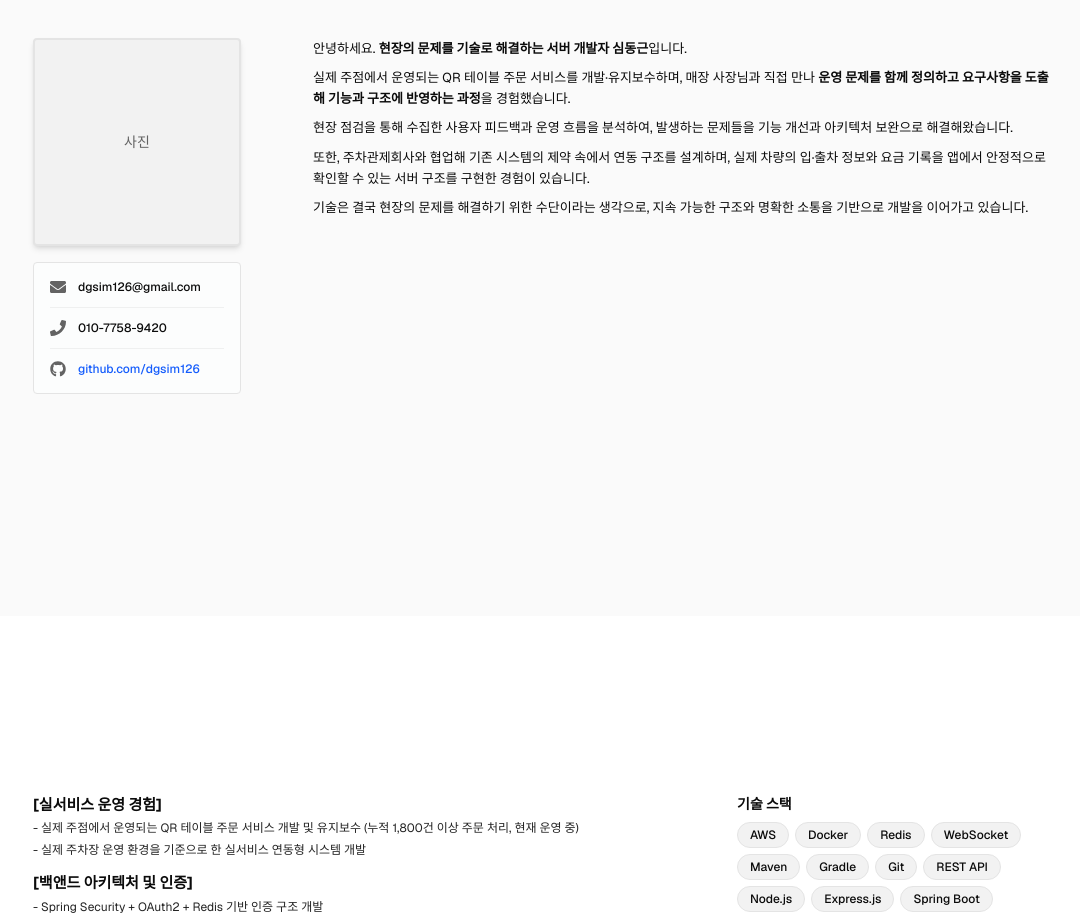
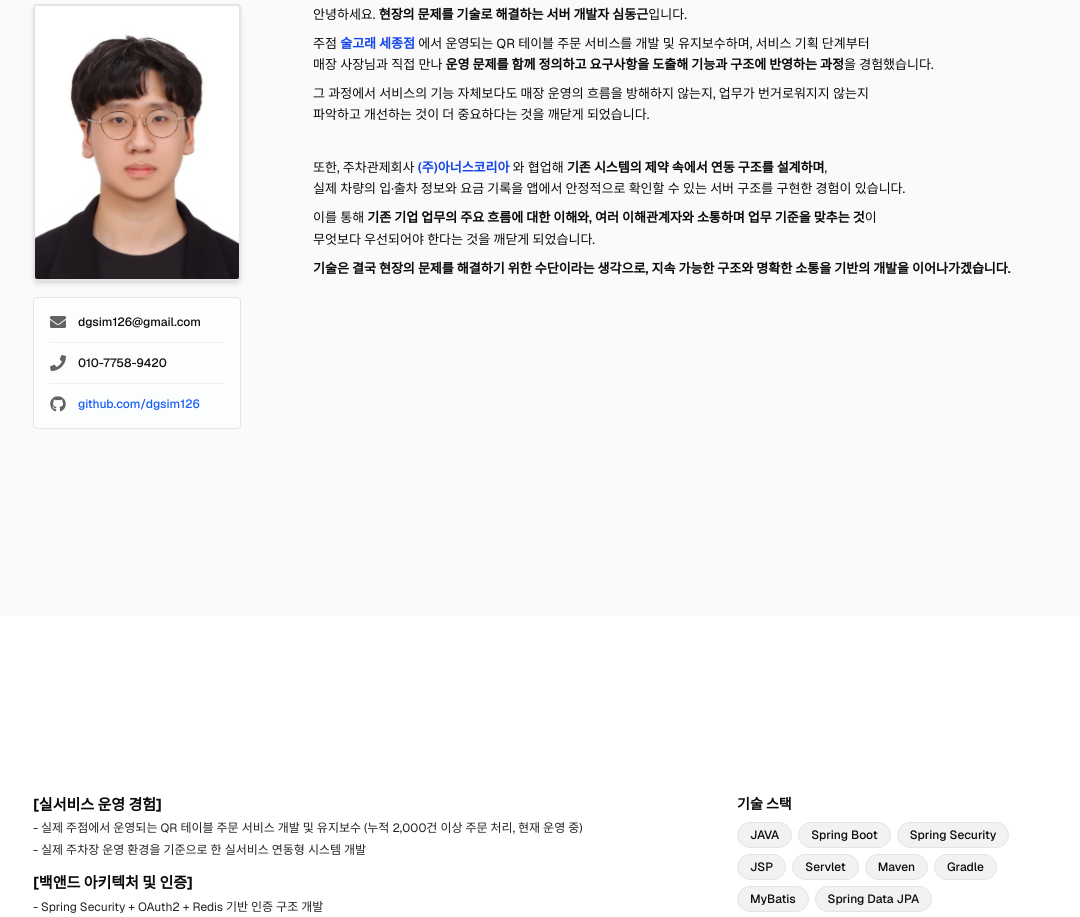
Before and after one commit to dgsim126/donggeun, a Next.js app: page / in a window 1280 px wide. Shown: the part 1040-1957 px from the top of the page, without its empty margins (95-1175 px from the left). Built offline with nearby package versions, Linux system fonts and the light colour scheme.

Commit message:
fix: main page

```diff
--- a/app/page.tsx
+++ b/app/page.tsx
@@ -19,7 +19,7 @@ export default function HomePage() {
             <h1 className="text-2xl sm:text-3xl md:text-4xl lg:text-5xl font-bold text-center text-balance leading-tight">
               현장의 요구를 기술로 풀어내는
               <br />
-              서버 개발자르, <span className="text-blue-600 inline-block">심동근</span>
+              서버 개발자, <span className="text-blue-600 inline-block">심동근</span>
             </h1>
           </div>
         </section>
@@ -33,9 +33,16 @@ export default function HomePage() {
           <div className="max-w-5xl mx-auto w-full">
             <div className="grid md:grid-cols-[240px_1fr] gap-6 md:gap-10">
               <div className="space-y-4 w-52 mx-auto md:mx-0">
-                <div className="w-52 h-52 bg-muted rounded-lg flex items-center justify-center border-2 border-border shadow-md">
-                  <span className="text-muted-foreground text-sm">사진</span>
-                </div>
+                <div className="w-52 h-[277px] mx-auto md:mx-0 rounded-lg overflow-hidden border-2 border-border shadow-md bg-muted">
+  <img
+    src="/images/my.png"
+    alt="심동근 증명사진"
+    className="w-full h-full object-cover object-top"
+  />
+</div>
+
+
+
                 <div className="space-y-3 bg-background/50 rounded-lg p-4 border border-border w-52">
                   <div className="flex items-center gap-3">
                     <FaEnvelope className="w-4 h-4 text-muted-foreground flex-shrink-0" />
@@ -63,27 +70,35 @@ export default function HomePage() {
               {/* </CHANGE> */}
               <div className="prose max-w-none space-y-2">
                 <p className="text-foreground leading-relaxed text-xs md:text-[13px]">
-                  안녕하세요.{" "}
+                  안녕하세요.{"  "}
                   <strong className="font-semibold">현장의 문제를 기술로 해결하는 서버 개발자 심동근</strong>입니다.
                 </p>
                 <p className="text-foreground leading-relaxed text-xs md:text-[13px]">
-                  실제 주점에서 운영되는 QR 테이블 주문 서비스를 개발·유지보수하며, 매장 사장님과 직접 만나{" "}
-                  <strong className="font-semibold">
+                  <div> 주점  <span className="text-blue-700 font-semibold">술고래 세종점</span> 에서 운영되는 QR 테이블 주문 서비스를 개발 및 유지보수하며, 서비스 기획 단계부터</div>
+                  <div>매장 사장님과 직접 만나 <strong className="font-semibold">
                     운영 문제를 함께 정의하고 요구사항을 도출해 기능과 구조에 반영하는 과정
-                  </strong>
-                  을 경험했습니다.
+                  </strong>을 경험했습니다.</div>
+
                 </p>
                 <p className="text-foreground leading-relaxed text-xs md:text-[13px]">
-                  현장 점검을 통해 수집한 사용자 피드백과 운영 흐름을 분석하여, 발생하는 문제들을 기능 개선과 아키텍처
-                  보완으로 해결해왔습니다.
+                  <div>그 과정에서 서비스의 기능 자체보다도 매장 운영의 흐름을 방해하지 않는지, 업무가 번거로워지지 않는지</div>
+                  <div> 파악하고 개선하는 것이 더 중요하다는 것을 깨닫게 되었습니다. </div>
+                </p>
+                <p className="text-foreground leading-relaxed text-xs md:text-[13px] mt-8" />
+                <p className="text-foreground leading-relaxed text-xs md:text-[13px] mt-8" />
+
+
+                <p className="text-foreground leading-relaxed text-xs md:text-[13px]">
+                  <div>또한, 주차관제회사 <span className="text-blue-700 rounded font-semibold"> (주)아너스코리아 </span> 와 협업해 <strong className="font-semibold">기존 시스템의 제약 속에서 연동 구조를 설계하며</strong>,</div>
+                  <div>실제 차량의 입·출차 정보와 요금 기록을 앱에서 안정적으로 확인할 수 있는 서버 구조를 구현한 경험이 있습니다.</div>
+                </p>
+
+                <p className="text-foreground leading-relaxed text-xs md:text-[13px]">
+                  <div>이를 통해 <strong className="font-semibold">기존 기업 업무의 주요 흐름에 대한 이해와, 여러 이해관계자와 소통하며 업무 기준을 맞추는 것</strong>이 </div>
+                  <div>무엇보다 우선되어야 한다는 것을 깨닫게 되었습니다.</div>
                 </p>
                 <p className="text-foreground leading-relaxed text-xs md:text-[13px]">
-                  또한, 주차관제회사와 협업해 기존 시스템의 제약 속에서 연동 구조를 설계하며, 실제 차량의 입·출차 정보와
-                  요금 기록을 앱에서 안정적으로 확인할 수 있는 서버 구조를 구현한 경험이 있습니다.
-                </p>
-                <p className="text-foreground leading-relaxed text-xs md:text-[13px]">
-                  기술은 결국 현장의 문제를 해결하기 위한 수단이라는 생각으로, 지속 가능한 구조와 명확한 소통을 기반으로
-                  개발을 이어가고 있습니다.
+                  <strong className="font-semibold">기술은 결국 현장의 문제를 해결하기 위한 수단이라는 생각으로, 지속 가능한 구조와 명확한 소통을 기반의 개발을 이어나가겠습니다.</strong>
                 </p>
               </div>
             </div>
@@ -103,7 +118,7 @@ export default function HomePage() {
                   <h3 className="text-sm md:text-[15px] font-bold mb-1 text-foreground">[실서비스 운영 경험]</h3>
                   <ul className="space-y-0.5 text-[11px] md:text-xs text-foreground/90 leading-relaxed">
                     <li>
-                      - 실제 주점에서 운영되는 QR 테이블 주문 서비스 개발 및 유지보수 (누적 1,800건 이상 주문 처리, 현재
+                      - 실제 주점에서 운영되는 QR 테이블 주문 서비스 개발 및 유지보수 (누적 2,000건 이상 주문 처리, 현재
                       운영 중)
                     </li>
                     <li>- 실제 주차장 운영 환경을 기준으로 한 실서비스 연동형 시스템 개발</li>
@@ -154,28 +169,47 @@ export default function HomePage() {
               <div>
                 <h3 className="text-xs md:text-sm font-bold mb-2 text-foreground">기술 스택</h3>
                 <div className="flex flex-wrap gap-1.5">
-                  <TechBadge>AWS</TechBadge>
-                  <TechBadge>Docker</TechBadge>
-                  <TechBadge>Redis</TechBadge>
-                  <TechBadge>WebSocket</TechBadge>
+
+                  <TechBadge>JAVA</TechBadge>
+                  <TechBadge>Spring Boot</TechBadge>
+                  <TechBadge>Spring Security</TechBadge>
+                  <TechBadge>JSP</TechBadge>
+                  <TechBadge>Servlet</TechBadge>
                   <TechBadge>Maven</TechBadge>
                   <TechBadge>Gradle</TechBadge>
+                  <TechBadge>MyBatis</TechBadge>
+                  <TechBadge>Spring Data JPA</TechBadge>
+                  <div className="w-full" />
+                  <div className="w-full" />
+                  <div className="w-full" />
+
+
+                  <TechBadge>amazon AWS</TechBadge>
+                  <TechBadge>Docker</TechBadge>
+                  <TechBadge>WebSocket</TechBadge>
+
+                  <div className="w-full" />
                   <TechBadge>Git</TechBadge>
-                  <TechBadge>REST API</TechBadge>
-                  <TechBadge>Node.js</TechBadge>
-                  <TechBadge>Express.js</TechBadge>
-                  <TechBadge>Spring Boot</TechBadge>
-                  <TechBadge>Spring Security</TechBadge>
-                  <TechBadge>OAuth</TechBadge>
-                  <TechBadge>Spring Data JPA</TechBadge>
-                  <TechBadge>MyBatis</TechBadge>
-                  <TechBadge>JAVA</TechBadge>
-                  <TechBadge>JSP</TechBadge>
-                  <TechBadge>Servlet</TechBadge>
+                  <TechBadge>Redis</TechBadge>
+                  <TechBadge>OAuth2</TechBadge>
+                  <div className="w-full" />
+                  <div className="w-full" />
+                  <div className="w-full" />
+
                   <TechBadge>MySQL</TechBadge>
                   <TechBadge>MariaDB</TechBadge>
                   <TechBadge>PostgreSQL</TechBadge>
                   <TechBadge>MongoDB</TechBadge>
+                  <div className="w-full" />
+                  <div className="w-full" />
+                  <div className="w-full" />
+
+
+
+                  <TechBadge>REST API</TechBadge>
+                  <TechBadge>Node.js</TechBadge>
+                  <TechBadge>Express.js</TechBadge>
+
                 </div>
               </div>
             </div>
@@ -207,6 +241,12 @@ export default function HomePage() {
                 <h3 className="text-sm md:text-base font-bold mb-3 text-foreground">경험·교육·활동</h3>
                 <div className="space-y-2 text-foreground leading-relaxed">
                   <div>
+                    <p className="font-semibold text-[11px] md:text-xs">삼성소프트웨어아카데미(SSAFY) (2025.07~)</p>
+                    <p className="text-muted-foreground text-[10px] md:text-[11px] mt-0.5">
+                      삼성소프트웨어아카데미 과정 수료 중
+                    </p>
+                  </div>
+                  <div>
                     <p className="font-semibold text-[11px] md:text-xs">멋쟁이사자처럼(2024.03~2024.12) 동아리</p>
                     <p className="text-muted-foreground text-[10px] md:text-[11px] mt-0.5">
                       멋쟁이사자처럼 대학 12기 (백앤드)
@@ -218,88 +258,113 @@ export default function HomePage() {
                       교내 개발 및 창업 동아리 언더독레볼루션 운영진
                     </p>
                   </div>
-                  <div>
-                    <p className="font-semibold text-[11px] md:text-xs">삼성소프트웨어아카데미(SSAFY) (2025.07~)</p>
-                    <p className="text-muted-foreground text-[10px] md:text-[11px] mt-0.5">
-                      삼성소프트웨어아카데미 과정 수료 중
-                    </p>
-                  </div>
                 </div>
               </div>
             </div>
 
+            {/* 자격·어학·수상 */}
             <div className="border-2 border-border rounded-xl p-4 bg-background/80 shadow-sm">
-              <h3 className="text-sm md:text-base font-bold mb-3 text-foreground">자격·어학·수상</h3>
+              <h3 className="text-sm md:text-base font-bold mb-3 text-foreground">
+                자격·어학·수상
+              </h3>
+
               <div className="space-y-1.5">
-                <div className="grid grid-cols-[70px_1fr] md:grid-cols-[90px_1fr_auto] gap-2 md:gap-3 items-baseline text-[11px] md:text-xs">
-                  <span className="text-muted-foreground font-medium">2024.08</span>
-                  <span className="font-semibold">[세종시] SW융합클러스터 2.0 디지털 콘텐츠 DX 해커톤 우수상</span>
-                  <span className="text-muted-foreground text-[10px] md:text-[11px] hidden md:block">세종테크노파크</span>
+                <div className="grid grid-cols-[70px_1fr] md:grid-cols-[90px_1fr_auto] gap-2 md:gap-3 items-baseline text-[11px] md:text-xs py-1">
+                  <span className="text-muted-foreground font-medium">2025.12</span>
+                  <span className="font-semibold">TOEIC 780점</span>
+                  <span className="text-muted-foreground text-[10px] md:text-[11px] hidden md:block">
+                    한국TOEIC위원회
+                  </span>
                 </div>
-                <div className="border-t border-border/60" />
 
-                <div className="grid grid-cols-[70px_1fr] md:grid-cols-[90px_1fr_auto] gap-2 md:gap-3 items-baseline text-[11px] md:text-xs">
+                <div className="border-t border-border/60 my-1" />
+
+                <div className="grid grid-cols-[70px_1fr] md:grid-cols-[90px_1fr_auto] gap-2 md:gap-3 items-baseline text-[11px] md:text-xs py-1">
+                  <span className="text-muted-foreground font-medium">2025.11</span>
+                  <span className="font-semibold">TOPCIT 650점</span>
+                  <span className="text-muted-foreground text-[10px] md:text-[11px] hidden md:block">
+                    정보통신기획평가원
+                  </span>
+                </div>
+
+                <div className="border-t border-border/60 my-1" />
+
+                <div className="grid grid-cols-[70px_1fr] md:grid-cols-[90px_1fr_auto] gap-2 md:gap-3 items-baseline text-[11px] md:text-xs py-1">
+                  <span className="text-muted-foreground font-medium">2025.11</span>
+                  <span className="font-semibold">데이터분석준전문가(ADsP)</span>
+                  <span className="text-muted-foreground text-[10px] md:text-[11px] hidden md:block">
+                    한국데이터베이스진흥원
+                  </span>
+                </div>
+
+                <div className="border-t border-border/60 my-1" />
+
+                <div className="grid grid-cols-[70px_1fr] md:grid-cols-[90px_1fr_auto] gap-2 md:gap-3 items-baseline text-[11px] md:text-xs py-1">
+                  <span className="text-muted-foreground font-medium">2025.10</span>
+                  <span className="font-semibold">한국사능력검정 2급</span>
+                  <span className="text-muted-foreground text-[10px] md:text-[11px] hidden md:block">
+                    국사편찬위원회
+                  </span>
+                </div>
+
+                <div className="border-t border-border/60 my-1" />
+
+                <div className="grid grid-cols-[70px_1fr] md:grid-cols-[90px_1fr_auto] gap-2 md:gap-3 items-baseline text-[11px] md:text-xs py-1">
+                  <span className="text-muted-foreground font-medium">2024.12</span>
+                  <span className="font-semibold">
+                    [컴퓨터융합소프트웨어학과] 졸업 캡스톤 전체 3등
+                  </span>
+                  <span className="text-muted-foreground text-[10px] md:text-[11px] hidden md:block">
+                    고려대학교 세종
+                  </span>
+                </div>
+
+                <div className="border-t border-border/60 my-1" />
+
+                <div className="grid grid-cols-[70px_1fr] md:grid-cols-[90px_1fr_auto] gap-2 md:gap-3 items-baseline text-[11px] md:text-xs py-1">
+                  <span className="text-muted-foreground font-medium">2024.12</span>
+                  <span className="font-semibold">
+                    [컴퓨터융합소프트웨어학과] 제 26회 학술제 2등
+                  </span>
+                  <span className="text-muted-foreground text-[10px] md:text-[11px] hidden md:block">
+                    고려대학교 세종
+                  </span>
+                </div>
+
+                <div className="border-t border-border/60 my-1" />
+
+                <div className="grid grid-cols-[70px_1fr] md:grid-cols-[90px_1fr_auto] gap-2 md:gap-3 items-baseline text-[11px] md:text-xs py-1">
+                  <span className="text-muted-foreground font-medium">2024.12</span>
+                  <span className="font-semibold">정보처리기사</span>
+                  <span className="text-muted-foreground text-[10px] md:text-[11px] hidden md:block">
+                    한국산업인력공단
+                  </span>
+                </div>
+
+                <div className="border-t border-border/60 my-1" />
+
+                <div className="grid grid-cols-[70px_1fr] md:grid-cols-[90px_1fr_auto] gap-2 md:gap-3 items-baseline text-[11px] md:text-xs py-1">
                   <span className="text-muted-foreground font-medium">2024.09</span>
-                  <span className="font-semibold">SQL개발자(SQLD자격) 최종합격</span>
+                  <span className="font-semibold">SQL개발자(SQLD자격)</span>
                   <span className="text-muted-foreground text-[10px] md:text-[11px] hidden md:block">
                     한국데이터베이스진흥센터
                   </span>
                 </div>
-                <div className="border-t border-border/60" />
 
-                <div className="grid grid-cols-[70px_1fr] md:grid-cols-[90px_1fr_auto] gap-2 md:gap-3 items-baseline text-[11px] md:text-xs">
-                  <span className="text-muted-foreground font-medium">2024.12</span>
-                  <span className="font-semibold">정보처리기사 최종합격</span>
-                  <span className="text-muted-foreground text-[10px] md:text-[11px] hidden md:block">한국산업인력공단</span>
-                </div>
-                <div className="border-t border-border/60" />
+                <div className="border-t border-border/60 my-1" />
 
-                <div className="grid grid-cols-[70px_1fr] md:grid-cols-[90px_1fr_auto] gap-2 md:gap-3 items-baseline text-[11px] md:text-xs">
-                  <span className="text-muted-foreground font-medium">2024.12</span>
-                  <span className="font-semibold">[컴퓨터융합소프트웨어학과] 제 26회 학술제 2등</span>
-                  <span className="text-muted-foreground text-[10px] md:text-[11px] hidden md:block">고려대학교 세종</span>
-                </div>
-                <div className="border-t border-border/60" />
-
-                <div className="grid grid-cols-[70px_1fr] md:grid-cols-[90px_1fr_auto] gap-2 md:gap-3 items-baseline text-[11px] md:text-xs">
-                  <span className="text-muted-foreground font-medium">2024.12</span>
-                  <span className="font-semibold">[컴퓨터융합소프트웨어학과] 졸업 캡스톤 전체 3등</span>
-                  <span className="text-muted-foreground text-[10px] md:text-[11px] hidden md:block">고려대학교 세종</span>
-                </div>
-                <div className="border-t border-border/60" />
-
-                <div className="grid grid-cols-[70px_1fr] md:grid-cols-[90px_1fr_auto] gap-2 md:gap-3 items-baseline text-[11px] md:text-xs">
-                  <span className="text-muted-foreground font-medium">2025.10</span>
-                  <span className="font-semibold">한국사능력검정 2급</span>
-                  <span className="text-muted-foreground text-[10px] md:text-[11px] hidden md:block">국사편찬위원회</span>
-                </div>
-                <div className="border-t border-border/60" />
-
-                <div className="grid grid-cols-[70px_1fr] md:grid-cols-[90px_1fr_auto] gap-2 md:gap-3 items-baseline text-[11px] md:text-xs">
-                  <span className="text-muted-foreground font-medium">2025.12</span>
-                  <span className="font-semibold">데이터분석준전문가(ADsP) 최종합격</span>
+                <div className="grid grid-cols-[70px_1fr] md:grid-cols-[90px_1fr_auto] gap-2 md:gap-3 items-baseline text-[11px] md:text-xs py-1">
+                  <span className="text-muted-foreground font-medium">2024.08</span>
+                  <span className="font-semibold">
+                    [세종시] SW융합클러스터 2.0 디지털 콘텐츠 DX 해커톤 우수상
+                  </span>
                   <span className="text-muted-foreground text-[10px] md:text-[11px] hidden md:block">
-                    한국데이터베이스진흥원
+                    세종테크노파크
                   </span>
-                </div>
-                <div className="border-t border-border/60" />
-
-                <div className="grid grid-cols-[70px_1fr] md:grid-cols-[90px_1fr_auto] gap-2 md:gap-3 items-baseline text-[11px] md:text-xs">
-                  <span className="text-muted-foreground font-medium">2025.12</span>
-                  <span className="font-semibold">TOPCIT (수준: 4) 최종합격</span>
-                  <span className="text-muted-foreground text-[10px] md:text-[11px] hidden md:block">
-                    정보통신기획평가원
-                  </span>
-                </div>
-                <div className="border-t border-border/60" />
-
-                <div className="grid grid-cols-[70px_1fr] md:grid-cols-[90px_1fr_auto] gap-2 md:gap-3 items-baseline text-[11px] md:text-xs">
-                  <span className="text-muted-foreground font-medium">2025.12</span>
-                  <span className="font-semibold">TOEIC 780점</span>
-                  <span className="text-muted-foreground text-[10px] md:text-[11px] hidden md:block">한국TOEIC위원회</span>
                 </div>
               </div>
             </div>
+
           </div>
         </section>
 
@@ -309,12 +374,12 @@ export default function HomePage() {
           className="scroll-mt-12 sm:scroll-mt-14 min-h-screen py-10 md:py-12 px-4 sm:px-6 lg:px-8 bg-background"
         >
           <div className="max-w-5xl mx-auto">
-            <h2 className="text-xl md:text-2xl font-bold mb-6 text-foreground">포트폴리오</h2>
+            <h2 className="text-xl md:text-2xl font-bold mb-6 text-foreground">프로젝트</h2>
 
             <div className="grid md:grid-cols-2 gap-5 mb-10">
               <ProjectCard
                 title="DineQ"
-                summary="실제 주점에서 운영 중이며 누적 1,800건 이상의 주문을 처리한 QR 기반 테이블 주문 시스템"
+                summary="누적 2,000건 이상의 주문을 처리한 QR 기반 테이블 주문 시스템"
                 href="/portfolio/dineq"
                 large
                 imageSrc="/images/dineq_main.png"
@@ -322,7 +387,7 @@ export default function HomePage() {
               />
               <ProjectCard
                 title="HonorsParking"
-                summary="주차장 관제 기업과 연동하여 차량 입·출차 정보 및 실시간 주차 요금을 조회·관리하는 실서비스 운영 프로젝트"
+                summary="(주)아너스코리아 서버와 연동하여 차량 입·출차 정보 및 실시간 주차 요금을 조회·관리하는 시스템"
                 href="/portfolio/honorsparking"
                 large
                 imageSrc="/images/honors_main.png"
--- a/components/navigation.tsx
+++ b/components/navigation.tsx
@@ -7,7 +7,7 @@ const sections = [
   { id: "about", label: "자기소개" },
   { id: "capabilities", label: "역량" },
   { id: "info", label: "정보" },
-  { id: "portfolio", label: "포트폴리오" },
+  { id: "portfolio", label: "프로젝트" },
 ]
 
 export function Navigation() {
```
Also changed, not shown: public/images/my.png (added).
